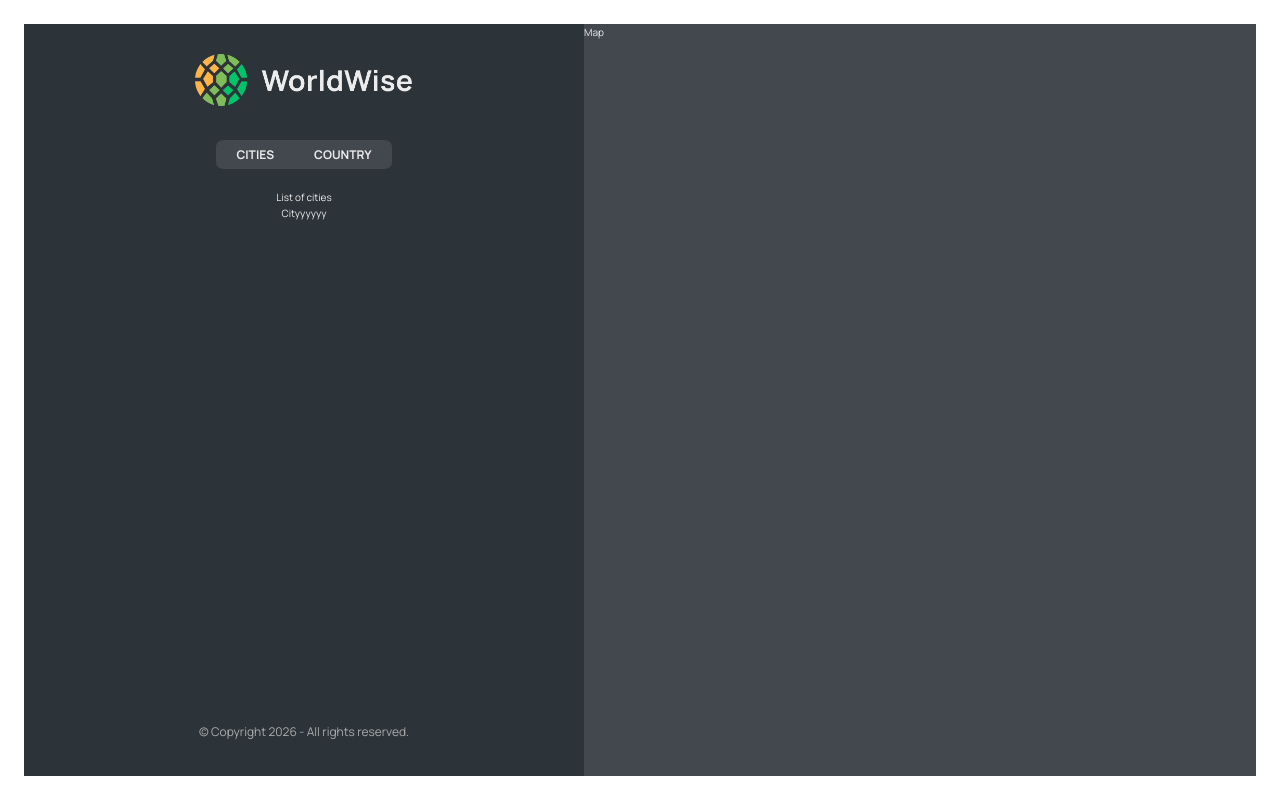
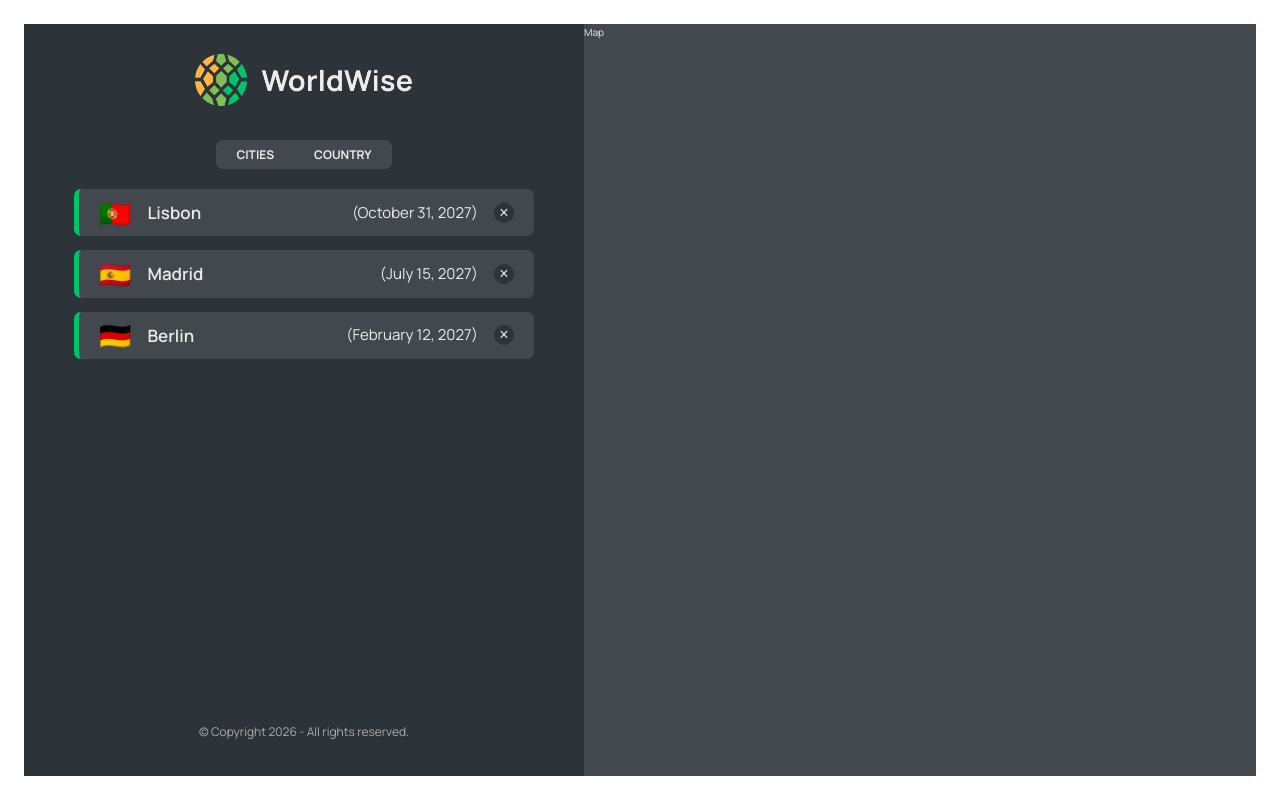
Before and after one commit to tarek-khalifa-1/react-worldwise, a React (Vite) app: page /app in a window 1280 px wide. Built offline with nearby package versions, Linux system fonts and the light colour scheme; data requests are answered from the project's data file.

Commit message:
implemented city list

```diff
--- a/package.json
+++ b/package.json
@@ -6,10 +6,12 @@
   "scripts": {
     "dev": "vite",
     "build": "vite build",
+    "server": "json-server --watch data/cities.json --port 9000 ",
     "lint": "eslint .",
     "preview": "vite preview"
   },
   "dependencies": {
+    "json-server": "^1.0.0-beta.15",
     "react": "^19.2.4",
     "react-dom": "^19.2.4",
     "react-router-dom": "^7.13.2"
--- a/src/App.jsx
+++ b/src/App.jsx
@@ -5,8 +5,34 @@
 import Product from "./pages/Product";
 import Pricing from "./pages/Pricing";
 import PageNotFound from "./pages/PageNotFound";
+import CityList from "./components/CityList/CityList";
+import { useEffect, useState } from "react";
+
+const BASE_URL = "http://localhost:9000";
 
 function App() {
+  const [cities, setCeties] = useState([]);
+  const [isLoading, setIsLoading] = useState(false);
+
+  useEffect(() => {
+    async function fetchCities() {
+      try {
+        setIsLoading(true);
+        const res = await fetch(`${BASE_URL}/cities`);
+        if (!res.ok) throw new Error("Can't fetch data");
+
+        const data = await res.json();
+        setCeties(data);
+      } catch (error) {
+        console.log(error);
+      } finally {
+        setIsLoading(false);
+      }
+    }
+
+    fetchCities();
+  }, []);
+
   return (
     <BrowserRouter>
       <Routes>
@@ -15,8 +41,14 @@
         <Route path="/pricing" element={<Pricing />} />
         <Route path="/login" element={<Login />} />
         <Route path="/app" element={<AppLayout />}>
-          <Route index element={<p>Cityyyyyy</p>} />
-          <Route path="cities" element={<p>Cityyyyyy</p>} />
+          <Route
+            index
+            element={<CityList cities={cities} isLoading={isLoading} />}
+          />
+          <Route
+            path="cities"
+            element={<CityList cities={cities} isLoading={isLoading} />}
+          />
           <Route path="countries" element={<p>Countries</p>} />
         </Route>
         <Route path="*" element={<PageNotFound />} />
--- /dev/null
+++ b/src/components/CityItem/CityItem.jsx
@@ -0,0 +1,21 @@
+import styles from "./CityItem.module.css";
+const formatDate = (date) =>
+  new Intl.DateTimeFormat("en", {
+    day: "numeric",
+    month: "long",
+    year: "numeric",
+  }).format(new Date(date));
+
+function CityItem({ city }) {
+  const { cityName: name, emoji, date } = city;
+  return (
+    <li className={styles.cityItem}>
+      <span className={styles.emoji}>{emoji}</span>
+      <h3 className={styles.name}>{name}</h3>
+      <time className={styles.date}>({formatDate(date)})</time>
+      <button className={styles.deleteBtn}>&times;</button>
+    </li>
+  );
+}
+
+export default CityItem;
--- /dev/null
+++ b/src/components/CityList/CityList.jsx
@@ -0,0 +1,21 @@
+import CityItem from "../CityItem/CityItem";
+import Message from "../Message/Message";
+import Spinner from "../Spinner/Spinner";
+import styles from "./CityList.module.css";
+function CityList({ cities, isLoading }) {
+  if (isLoading) return <Spinner />;
+  if (!cities.length)
+    return (
+      <Message message="Add your first city by clicking on a city on the map" />
+    );
+
+  return (
+    <ul className={styles.cityList}>
+      {cities.map((city) => (
+        <CityItem key={city.cityName} city={city} />
+      ))}
+    </ul>
+  );
+}
+
+export default CityList;
--- a/src/components/Sidebar/Sidebar.jsx
+++ b/src/components/Sidebar/Sidebar.jsx
@@ -8,8 +8,6 @@
     <div className={styles.sidebar}>
       <Logo />
       <AppNav />
-
-      <p>List of cities</p>
       <Outlet />
       <Footer />
     </div>
```
Also changed, not shown: src/components/CityItem/CityItem.module.css (renamed from src/components/CityItem.module.css), src/components/CityList/CityList.module.css (renamed from src/components/CityList.module.css), src/components/Message/Message.jsx (renamed from src/components/Message.jsx), src/components/Message/Message.module.css (renamed from src/components/Message.module.css), src/components/Spinner/Spinner.jsx (renamed from src/components/Spinner.jsx), src/components/Spinner/Spinner.module.css (renamed from src/components/Spinner.module.css), 1 other file (tests, documents, lock files or other folders).
